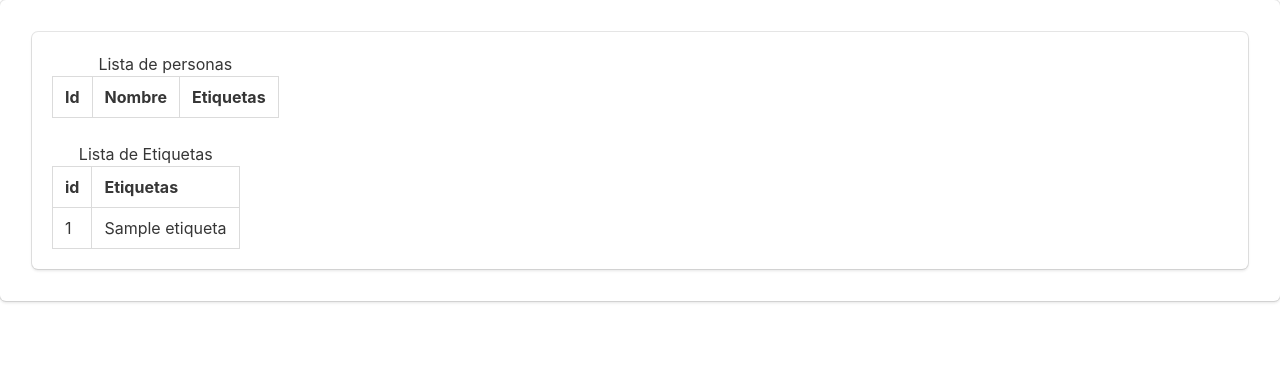
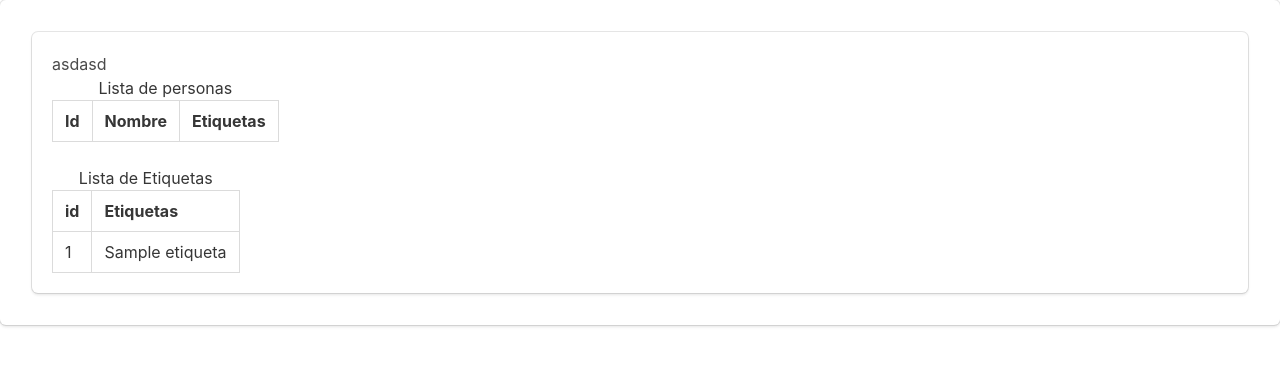
Before and after one commit to XZeromarx/web03052018, a PHP site: page /view/listado.php in a window 1280 px wide. Shown: the top 366 px of the page. Run offline with PHP 8.4, Linux system fonts and the light colour scheme; tables that the repository leaves empty hold one stand-in row (values such as "Sample post"); lists and menus that the app fills with data are empty.

Commit message:
afewwqgeag

```diff
--- a/view/listado.php
+++ b/view/listado.php
@@ -32,7 +32,7 @@ $resPersEtiqueta = $d->listarPersonaEtiquetas();
                                 <?php
                                 $i = $d->ejecutarQuery("SELECT COUNT(*) FROM persona");
                                 while ($registro = $resPersEtiqueta->fetch_assoc()) {
-
+                                    echo 'asdasd';
                                     $j = 1;
                                     ?>
                                     <tr>
```
